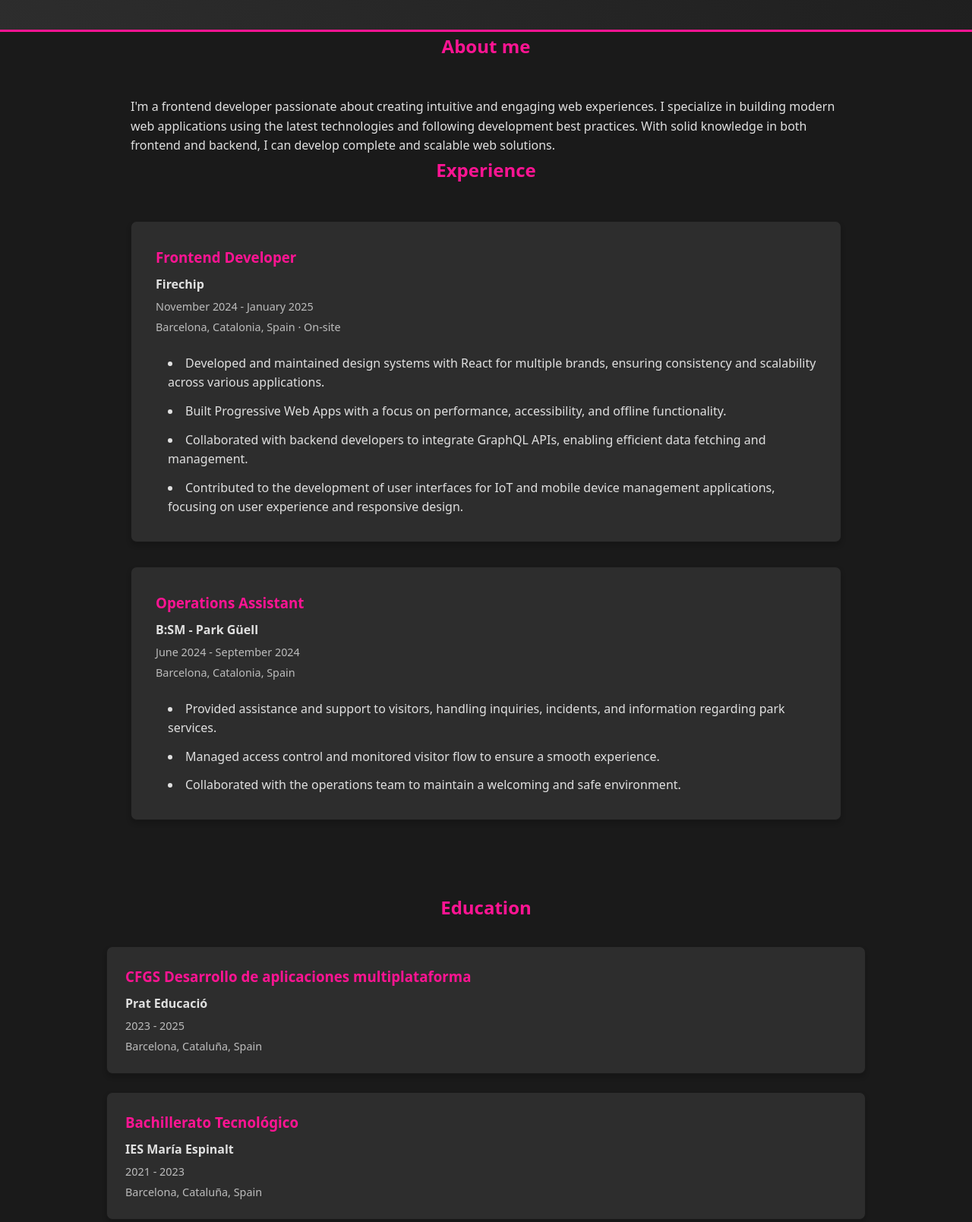
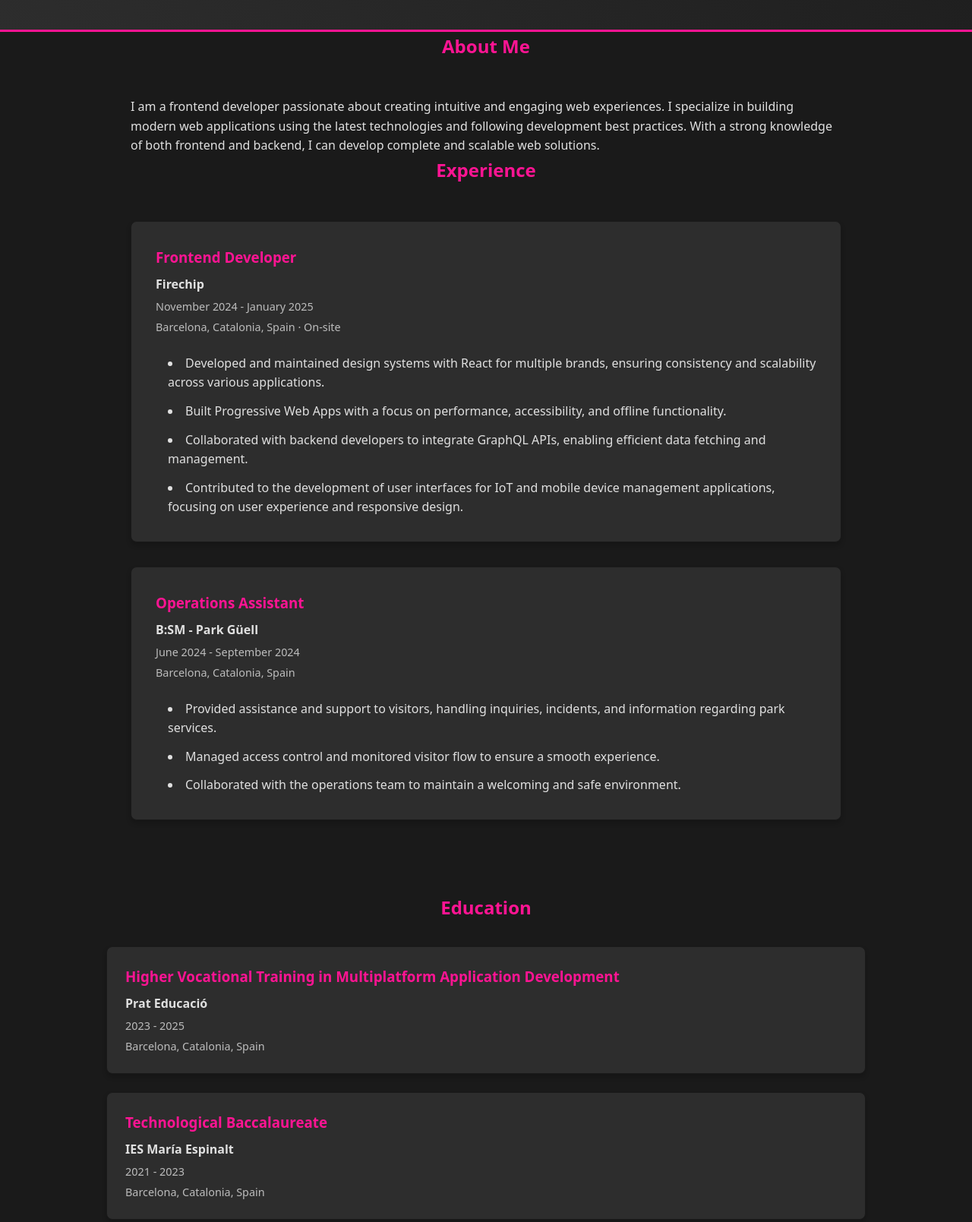
Before and after one commit to maargaafeerriiool/maargaafeerriiool.github.io, a plain HTML site: page index.html in a window 1280 px wide. Shown: the part 500-2109 px from the top of the page at 76% size. Drawn offline with Linux system fonts and the light colour scheme.

Commit message:
Update index.html

```diff
--- a/index.html
+++ b/index.html
@@ -20,19 +20,19 @@
     </header>
 
     <section id="about" class="container">
-        <h2>About me</h2>
+        <h2>About Me</h2>
         <p>
-            I'm a frontend developer passionate about creating intuitive and engaging web experiences.
+            I am a frontend developer passionate about creating intuitive and engaging web experiences.
             I specialize in building modern web applications using the latest technologies and
-            following development best practices. With solid knowledge in both frontend and
-            backend, I can develop complete and scalable web solutions.
+            following development best practices. With a strong knowledge of both frontend and backend,
+            I can develop complete and scalable web solutions.
         </p>
     </section>
 
     <section id="experience" class="container">
         <h2>Experience</h2>
 
-        <!-- Firechip (más reciente, aparece primero) -->
+        <!-- Firechip (Most recent, appears first) -->
         <div class="experience-card">
             <div class="experience-header">
                 <h3>Frontend Developer</h3>
@@ -48,7 +48,7 @@
             </ul>
         </div>
 
-        <!-- Park Güell (segundo en la lista) -->
+        <!-- Park Güell (Second in the list) -->
         <div class="experience-card">
             <div class="experience-header">
                 <h3>Operations Assistant</h3>
@@ -67,16 +67,16 @@
     <section id="education" class="container">
         <h2>Education</h2>
         <div class="education-card">
-            <h3>CFGS Desarrollo de aplicaciones multiplataforma</h3>
+            <h3>Higher Vocational Training in Multiplatform Application Development</h3>
             <span class="institution">Prat Educació</span>
             <span class="date">2023 - 2025</span>
-            <span class="location">Barcelona, Cataluña, Spain</span>
+            <span class="location">Barcelona, Catalonia, Spain</span>
         </div>
         <div class="education-card">
-            <h3>Bachillerato Tecnológico</h3>
+            <h3>Technological Baccalaureate</h3>
             <span class="institution">IES María Espinalt</span>
             <span class="date">2021 - 2023</span>
-            <span class="location">Barcelona, Cataluña, Spain</span>
+            <span class="location">Barcelona, Catalonia, Spain</span>
         </div>
     </section>
 
```
